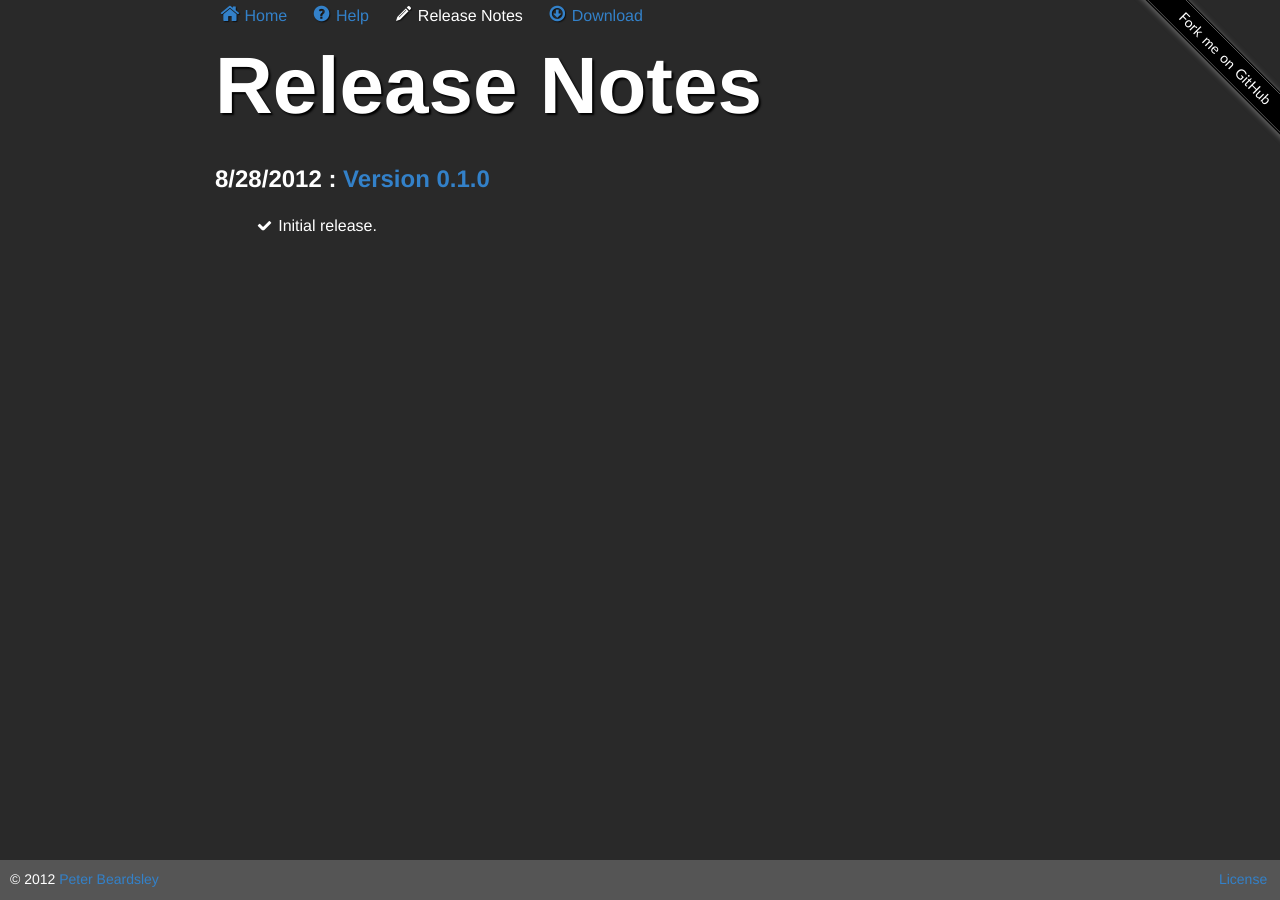
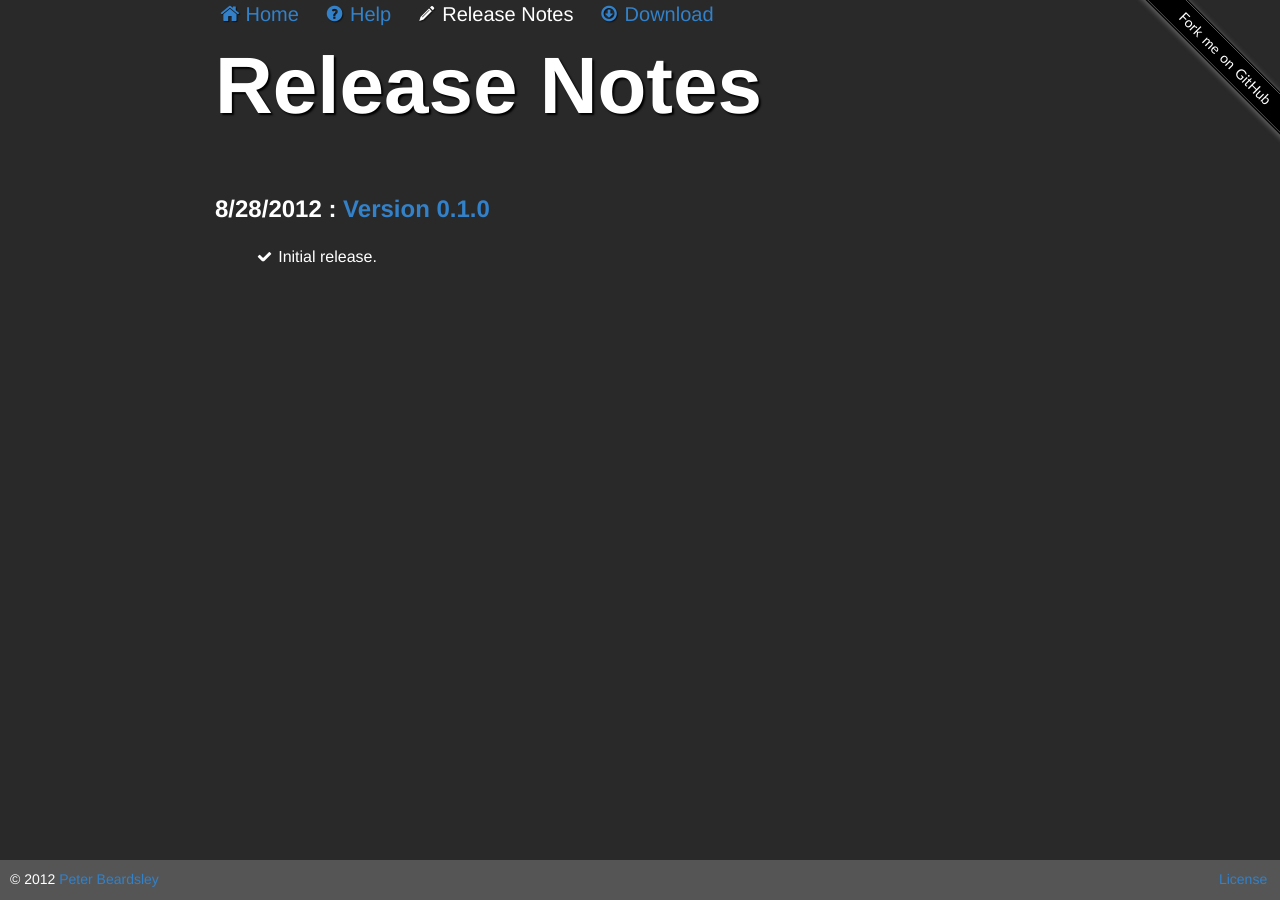
Before and after one commit to pjbeardsley/Helveticolor, a Jekyll site: the page built from release_notes.html, in a window 1280 px wide. Built offline with Jekyll 4.4.1, drawn with Linux system fonts in a browser that asks for light colours; nearby versions of some CDN libraries.

Commit message:
Further site work.

```diff
--- a/css/style.css
+++ b/css/style.css
@@ -173,7 +173,7 @@ ul#nav {
     display: inline;
     margin: 0 20px 0 0;
     padding: 0;
-    vertical-align: center;
+    font-size: 20px;
   }
   ul#nav li i {
     font-size: 20px;
@@ -317,6 +317,10 @@ ul.release_notes li {
     font-size: 15px;
   }
 
+h2 {
+  margin-top: 50px;
+}
+
 /* =============================================================================
    Media Queries
    ========================================================================== */
```
